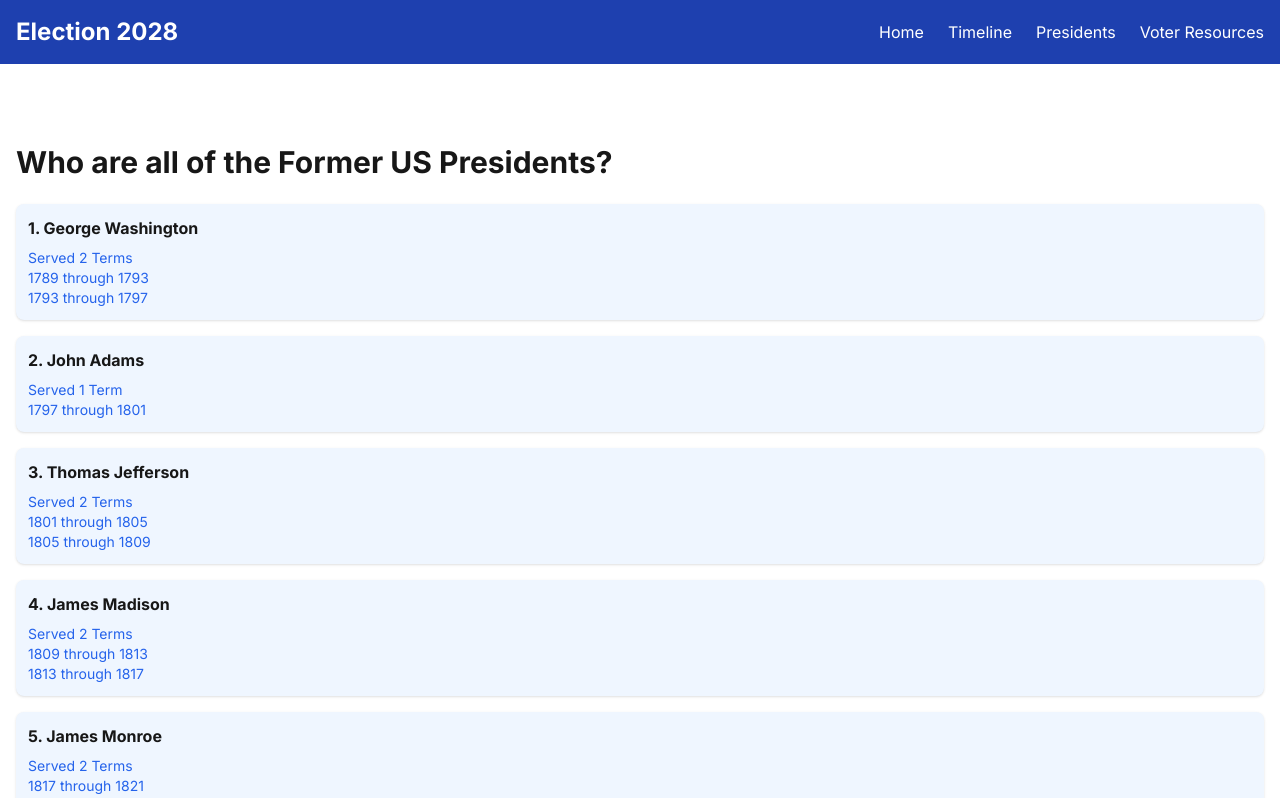
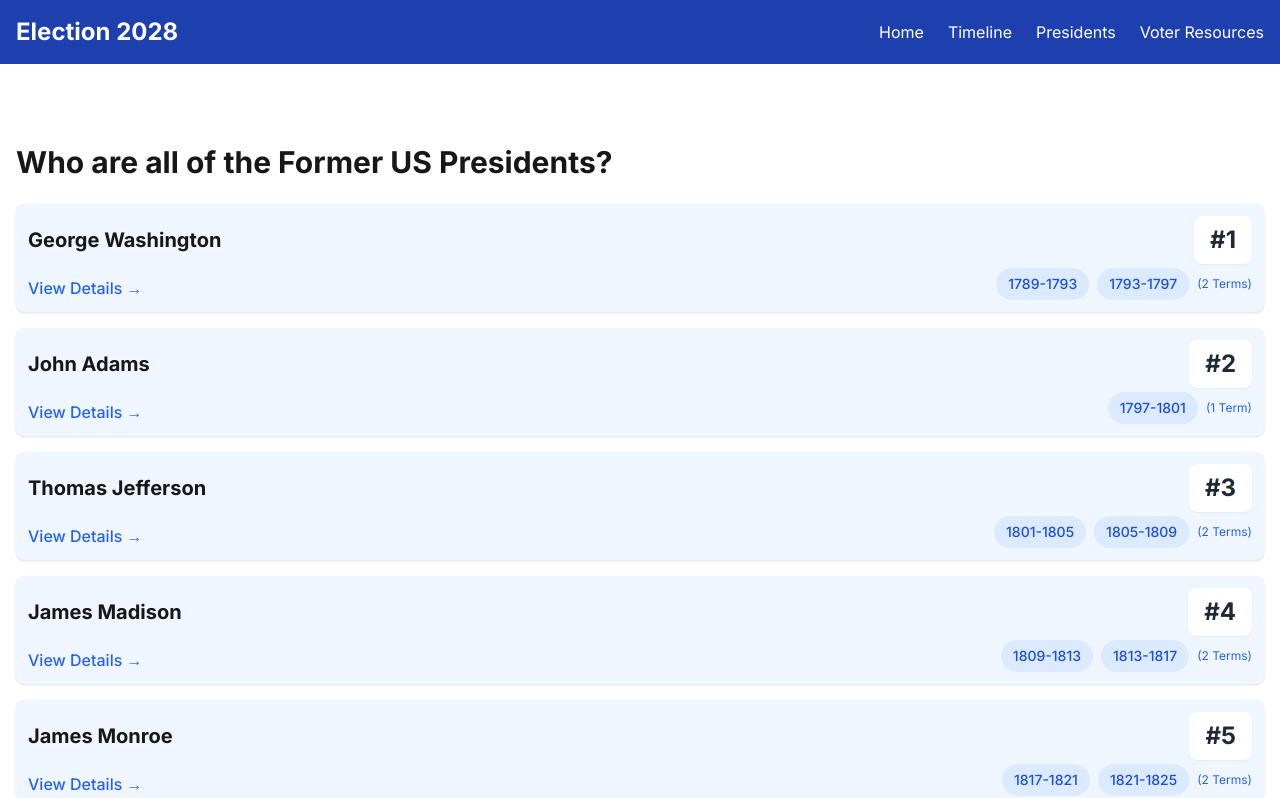
Before and after one commit to AdventureBear/inauguration-countdown, a Next.js app: page /presidents in a window 1280 px wide. Shown: the top 798 px of the page. Built offline with nearby package versions, Linux system fonts and the light colour scheme.

Commit message:
Redesign President component with enhanced layout and styling

```diff
--- a/components/President.tsx
+++ b/components/President.tsx
@@ -6,8 +6,6 @@ interface Props {
     president: PresidentType;
 }
 
-
-
 const President = ({president}: Props) => {
     return (
         <Link
@@ -15,20 +13,38 @@ const President = ({president}: Props) => {
             href={`presidents/${slugify(president.name)}`}
             className="bg-blue-50 dark:bg-gray-800 dark:text-blue-400 rounded-lg p-3 shadow transition
                hover:bg-blue-100 dark:hover:bg-gray-700
-               hover:shadow-md dark:hover:shadow-lg"
+               hover:shadow-md dark:hover:shadow-lg relative"
         >
-            <h2 className="font-bold mb-2">
-                {president.number}. {president.name}
-            </h2>
-            <div className="text-sm text-blue-600 dark:text-blue-300">
-                <p>{`Served ${president.terms.length} ${president.terms.length === 1 ? 'Term' : 'Terms'} `}</p>
+            <div className="flex items-center justify-between mb-3">
+                <h2 className="text-xl font-bold">
+                    {president.name}
+                </h2>
+                <span className="px-4 py-2 bg-white dark:bg-gray-700 text-gray-800 dark:text-gray-100 rounded-lg text-2xl font-bold shadow-sm">
+                    #{president.number}
+                </span>
+            </div>
 
+            <div className="flex items-center text-blue-600 dark:text-blue-300">
+                <span className="font-medium hover:text-blue-800 dark:hover:text-blue-200">
+                    View Details →
+                </span>
+            </div>
+
+            <div className="absolute bottom-3 right-3 flex gap-2 items-center">
                 {president.terms.map((term) => (
-                    <p key={term.yearStart}>{`${term.yearStart} through ${term.yearEnd}`}</p>
+                    <span
+                        key={term.yearStart}
+                        className="px-3 py-1.5 bg-blue-100 dark:bg-blue-900/30 text-blue-700 dark:text-blue-300 rounded-full text-sm font-medium"
+                    >
+                        {`${term.yearStart}-${term.yearEnd}`}
+                    </span>
                 ))}
-
+                <span className="text-xs text-blue-600 dark:text-blue-300">
+                    ({president.terms.length} {president.terms.length === 1 ? 'Term' : 'Terms'})
+                </span>
             </div>
         </Link>
     )
 }
+
 export default President
```
